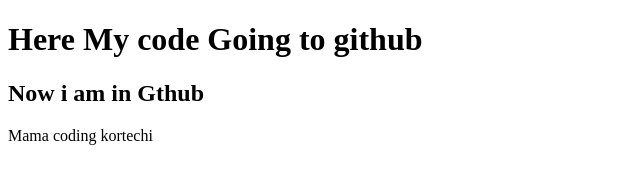
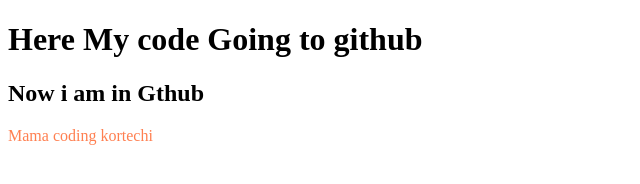
Before and after one commit to sakibur123/my-second-repo, a plain HTML site: page index.html in a window 1280 px wide. Shown: the whole page, without its empty margins (0-640 px from the left). Drawn offline with Linux system fonts and the light colour scheme.

Commit message:
style added

```diff
--- a/index.html
+++ b/index.html
@@ -5,6 +5,7 @@
     <meta http-equiv="X-UA-Compatible" content="IE=edge">
     <meta name="viewport" content="width=device-width, initial-scale=1.0">
     <title>MY Second Github Repo</title>
+    <link rel="stylesheet" href="style.css">
 </head>
 <body>
    <h1>Here My code Going to github </h1>
--- /dev/null
+++ b/style.css
@@ -0,0 +1,3 @@
+p{
+    color: coral;
+}
```
